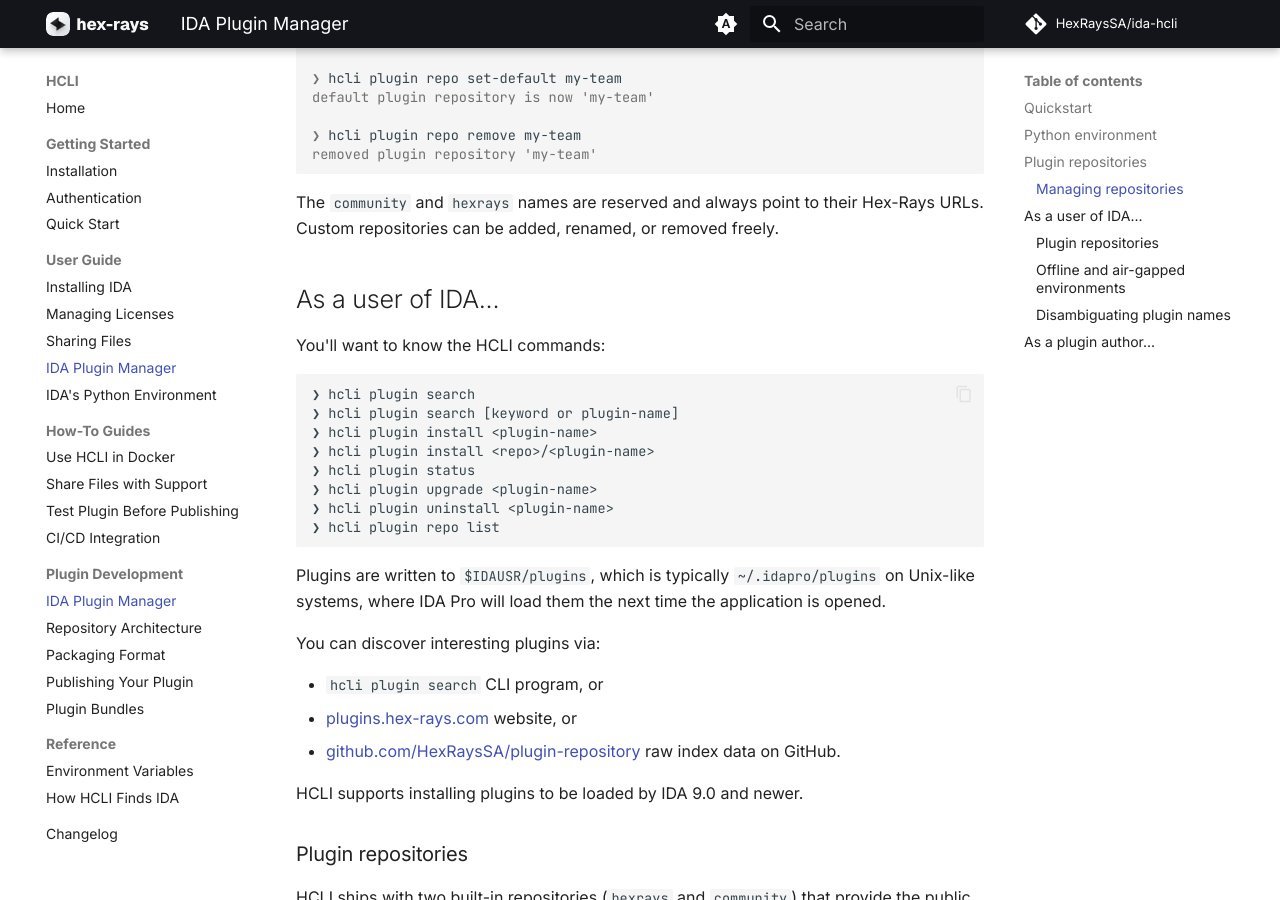
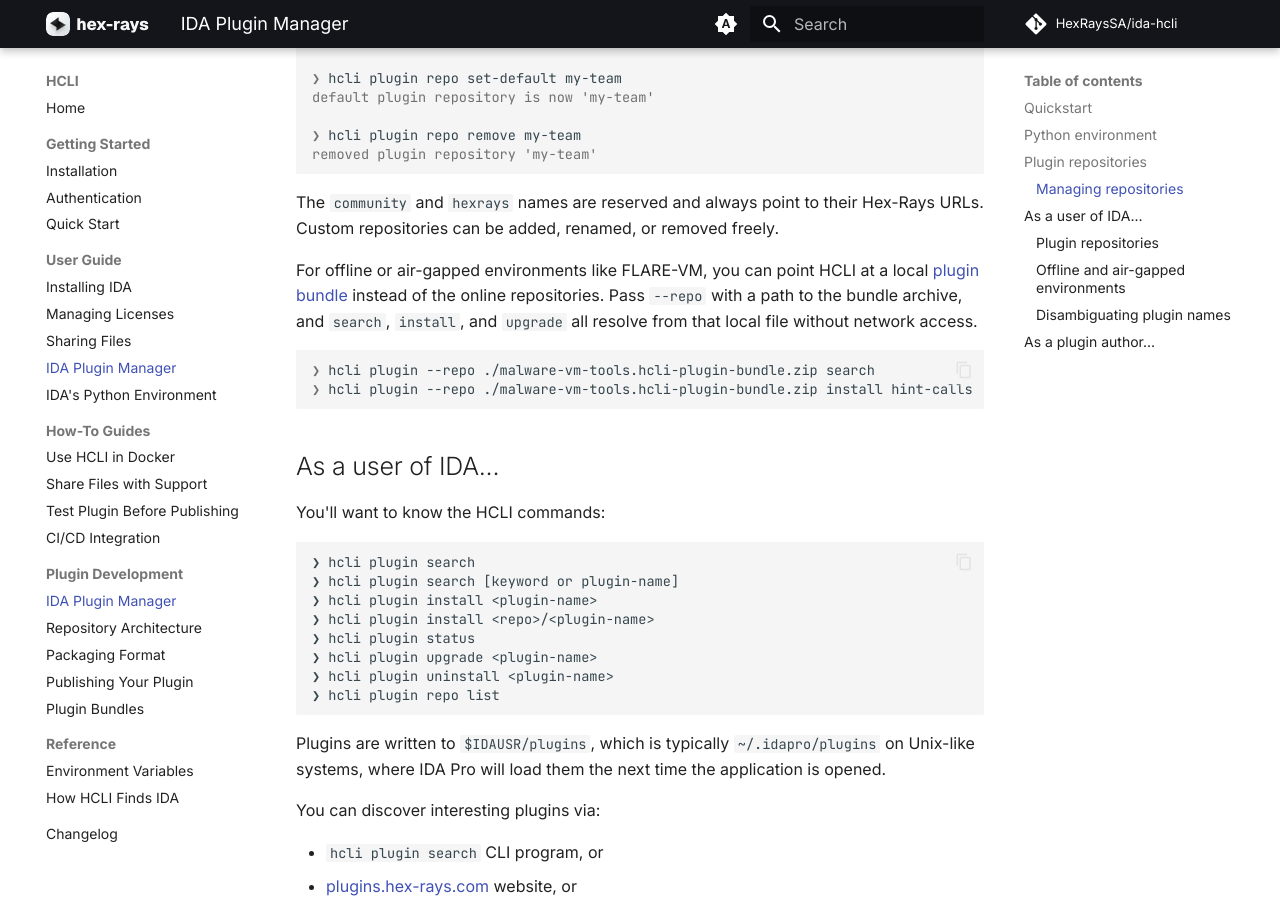
Before and after one commit to HexRaysSA/ida-hcli, an MkDocs documentation site: the page built from docs/user-guide/plugin-manager.md, in a window 1280 px wide and 900 px high, scrolled down 2245 px. Built offline with MkDocs 1.6.1 and Material for MkDocs 9.7.7, drawn with Linux system fonts in a browser that asks for light colours; comment, search, counter and statistics services are not loaded.

Commit message:
AI-assisted: add offline plugin bundle note to managing repositories section
Co-Authored-By: Claude Opus 4.6 <noreply@anthropic.com>

````diff
--- a/docs/user-guide/plugin-manager.md
+++ b/docs/user-guide/plugin-manager.md
@@ -94,6 +94,13 @@ removed plugin repository 'my-team'
 ```
 
 The `community` and `hexrays` names are reserved and always point to their Hex-Rays URLs. Custom repositories can be added, renamed, or removed freely.
+
+For offline or air-gapped environments like FLARE-VM, you can point HCLI at a local [plugin bundle](../reference/plugin-bundle-spec.md) instead of the online repositories. Pass `--repo` with a path to the bundle archive, and `search`, `install`, and `upgrade` all resolve from that local file without network access.
+
+```console
+❯ hcli plugin --repo ./malware-vm-tools.hcli-plugin-bundle.zip search
+❯ hcli plugin --repo ./malware-vm-tools.hcli-plugin-bundle.zip install hint-calls
+```
 
 ## As a user of IDA...
 
````
